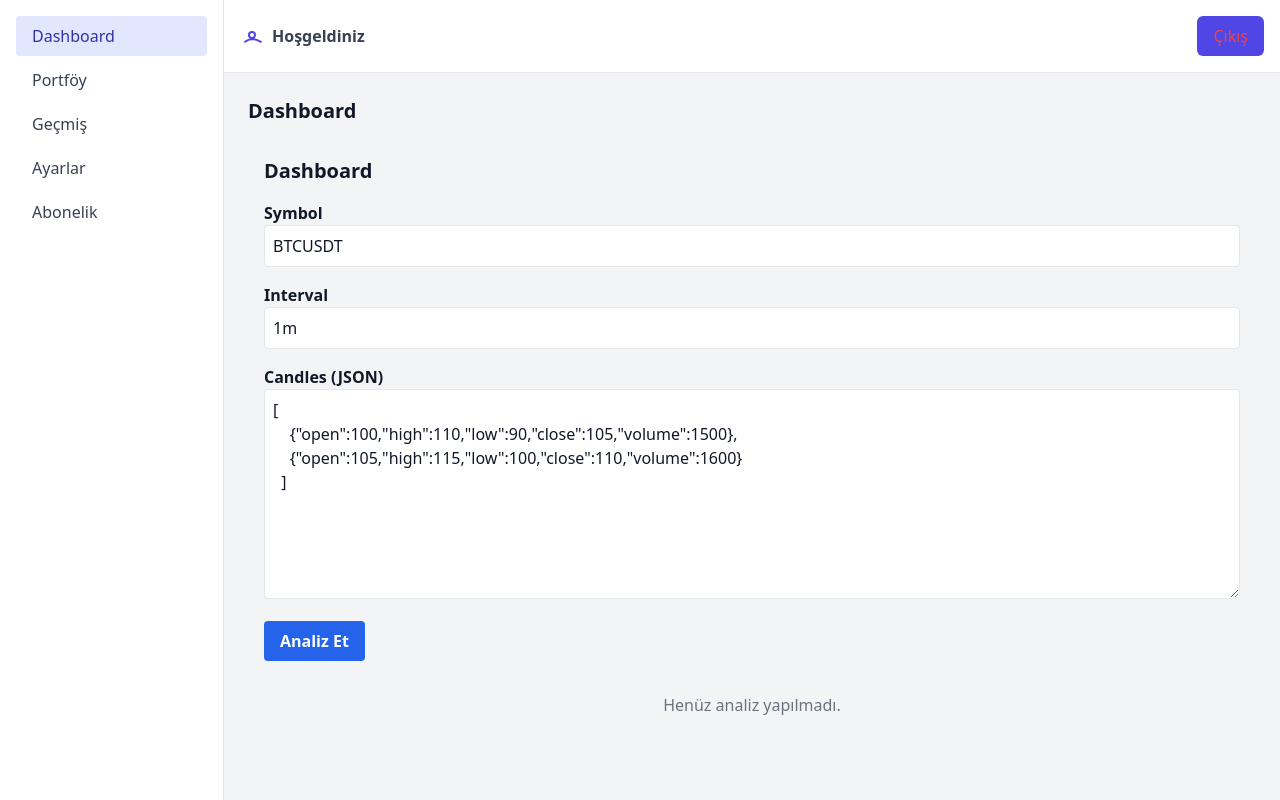
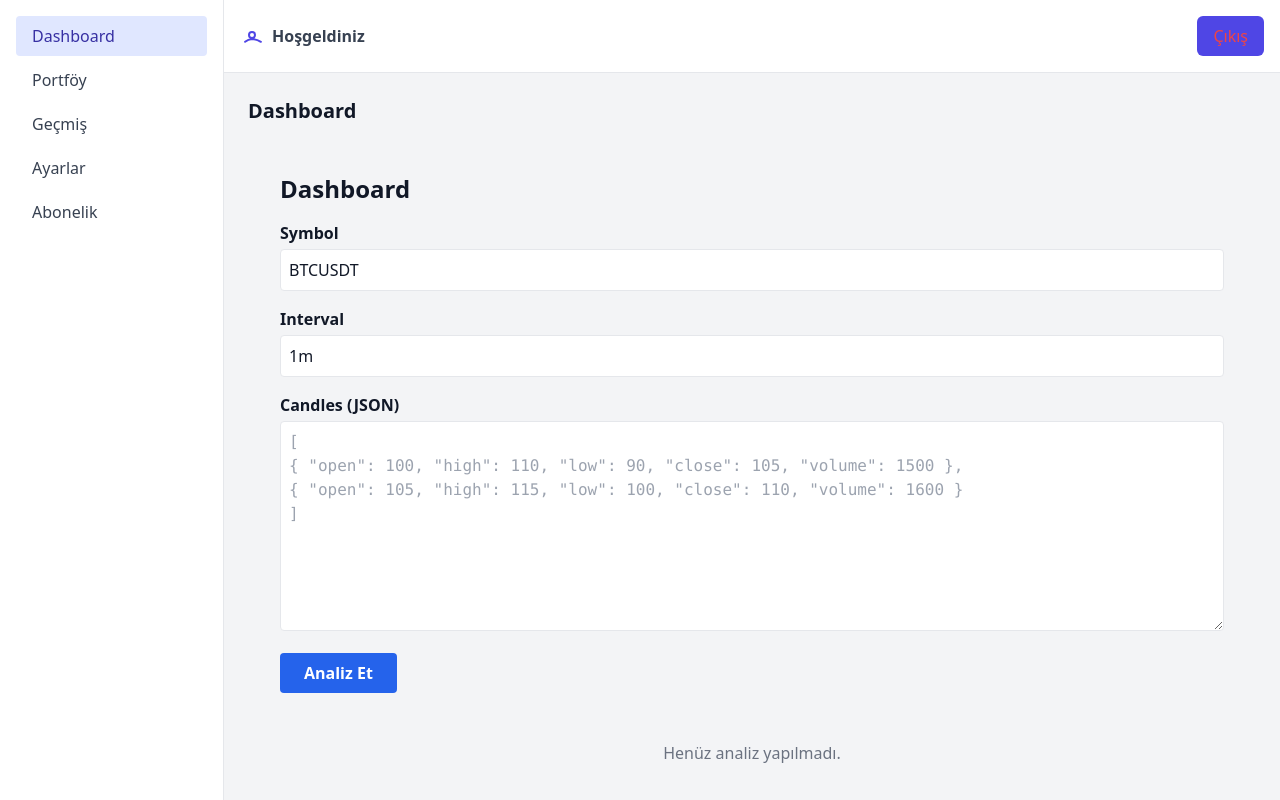
Before and after one commit to greencheff/trade-analyze-app, a React (Vite) app in the folder frontend/: page /dashboard in a window 1280 px wide. Built offline with nearby package versions, Linux system fonts and the light colour scheme.

Commit message:
Update WebhookForm.jsx

```diff
--- a/frontend/src/components/WebhookForm.jsx
+++ b/frontend/src/components/WebhookForm.jsx
@@ -3,16 +3,13 @@ import React, { useState } from "react";
 export default function WebhookForm() {
   const [symbol, setSymbol] = useState("BTCUSDT");
   const [interval, setInterval] = useState("1m");
-  const [candles, setCandles] = useState(`[
-    {"open":100,"high":110,"low":90,"close":105,"volume":1500},
-    {"open":105,"high":115,"low":100,"close":110,"volume":1600}
-  ]`);
+  const [candles, setCandles] = useState("");
   const [result, setResult] = useState(null);
-  const [error, setError] = useState(null);
+  const [loading, setLoading] = useState(false);
 
-  const handleSubmit = async () => {
+  const handleAnalyze = async () => {
+    setLoading(true);
     try {
-      setError(null);
       const response = await fetch("https://trade-analyze-backend.onrender.com/api/analyze", {
         method: "POST",
         headers: {
@@ -21,80 +18,73 @@ export default function WebhookForm() {
         body: JSON.stringify({
           symbol,
           interval,
-          candles: JSON.parse(candles)
+          candles: JSON.parse(candles),
+          rsi_period: 14, // İstersen burada açılır menü ekleriz (şimdilik sabit 14)
         }),
       });
 
       const data = await response.json();
-
-      if (!response.ok) {
-        throw new Error(data.error || "Bilinmeyen bir hata oluştu.");
+      setResult(data);
+    } catch (error) {
+      console.error("Hata:", error);
     }
-
-      setResult(data);
-    } catch (err) {
-      setError(err.message);
-    }
+    setLoading(false);
   };
 
   const renderTradeSuggestion = (trendDirection) => {
-    if (trendDirection === "Uptrend") {
-      return "Alım için olumlu sinyaller mevcut.";
-    } else if (trendDirection === "Downtrend") {
-      return "Satış baskısı gözlemleniyor, dikkatli olunmalı.";
-    } else {
-      return "Piyasa kararsız, güçlü bir sinyal yok.";
-    }
+    if (trendDirection === "Uptrend") return "Trend yukarı, alım fırsatı olabilir.";
+    if (trendDirection === "Downtrend") return "Trend aşağı, dikkatli olunmalı.";
+    return "Yatay piyasa, hacim düşük olabilir.";
   };
 
   return (
-    <div className="p-4">
-      <h2 className="text-xl font-bold mb-4">Dashboard</h2>
+    <div className="p-8">
+      <h2 className="text-2xl font-bold mb-4">Dashboard</h2>
 
-      <div className="space-y-4">
-        <div>
-          <label className="font-semibold">Symbol</label>
+      <div className="mb-4">
+        <label className="block mb-1 font-semibold">Symbol</label>
         <input
           type="text"
-            className="w-full p-2 border rounded"
           value={symbol}
           onChange={(e) => setSymbol(e.target.value)}
+          className="w-full p-2 border rounded"
         />
       </div>
 
-        <div>
-          <label className="font-semibold">Interval</label>
+      <div className="mb-4">
+        <label className="block mb-1 font-semibold">Interval</label>
         <input
           type="text"
-            className="w-full p-2 border rounded"
           value={interval}
           onChange={(e) => setInterval(e.target.value)}
+          className="w-full p-2 border rounded"
         />
       </div>
 
-        <div>
-          <label className="font-semibold">Candles (JSON)</label>
+      <div className="mb-4">
+        <label className="block mb-1 font-semibold">Candles (JSON)</label>
         <textarea
-            rows={8}
-            className="w-full p-2 border rounded"
           value={candles}
           onChange={(e) => setCandles(e.target.value)}
-          ></textarea>
+          rows={8}
+          className="w-full p-2 border rounded font-mono"
+          placeholder='[
+{ "open": 100, "high": 110, "low": 90, "close": 105, "volume": 1500 },
+{ "open": 105, "high": 115, "low": 100, "close": 110, "volume": 1600 }
+]'
+        />
       </div>
 
       <button
-          onClick={handleSubmit}
-          className="px-4 py-2 bg-blue-600 text-white rounded hover:bg-blue-700"
+        onClick={handleAnalyze}
+        className="px-6 py-2 bg-blue-600 text-white rounded hover:bg-blue-700"
+        disabled={loading}
       >
-          Analiz Et
+        {loading ? "Analiz Ediliyor..." : "Analiz Et"}
       </button>
 
-        {error && (
-          <div className="text-red-500 font-semibold">Sunucu Hatası: {error}</div>
-        )}
-
       {result && (
-          <div className="bg-gray-100 p-4 rounded mt-4">
+        <div className="bg-gray-100 p-6 rounded mt-8">
           <h3 className="text-lg font-bold flex items-center gap-2">📄 Analiz Raporu</h3>
           <p><b>Symbol:</b> {result.symbol}</p>
           <p><b>Interval:</b> {result.interval}</p>
@@ -106,12 +96,12 @@ export default function WebhookForm() {
           <p><b>En Düşük Fiyat:</b> {result.lowest_price}</p>
           <p className="flex items-center gap-1">📈 <b>Trend Yönü:</b> {result.trend_direction}</p>
           <p className="flex items-center gap-1">📉 <b>Trend Gücü:</b> {result.trend_strength_percent} %</p>
+          <hr className="my-2" />
+          <p className="flex items-center gap-1">📊 <b>RSI Değeri:</b> {result.rsi_value}</p>
+          <p className="flex items-center gap-1">🛠️ <b>RSI Periyodu:</b> {result.rsi_period}</p>
           <p className="mt-2 font-semibold">💬 <b>Trade Önerisi:</b> {renderTradeSuggestion(result.trend_direction)}</p>
         </div>
       )}
-
-      </div>
-
     </div>
   );
 }
```
Lines whose indentation alone changed are shown as unchanged.
